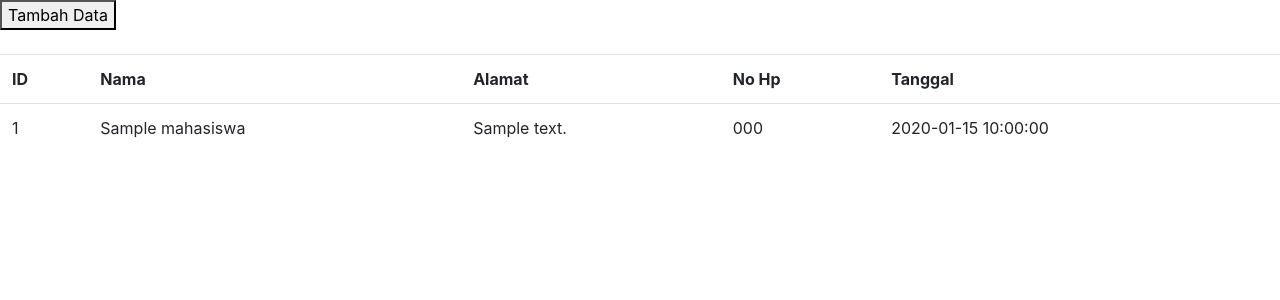
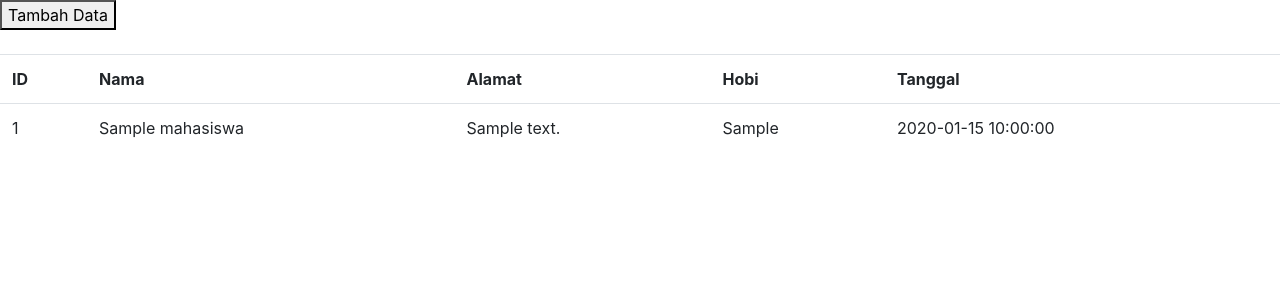
Before and after one commit to rifkiahmadsururi/dicodingAzure01, a PHP site: page / in a window 1280 px wide. Shown: the top 300 px of the page. Run offline with PHP 8.4, Linux system fonts and the light colour scheme; tables that the repository leaves empty or names only in its code hold one stand-in row (values such as "Sample post"); some libraries are stand-ins or nearby versions.

Commit message:
Add files via upload

```diff
--- a/index.php
+++ b/index.php
@@ -17,7 +17,7 @@ include 'koneksi.php';
 	<br>
 
 	<table class="table">
-		<tr><th>ID</th><th>Nama</th><th>Alamat</th><th>No Hp</th><th>Tanggal</th></tr>
+		<tr><th>ID</th><th>Nama</th><th>Alamat</th><th>Hobi</th><th>Tanggal</th></tr>
 		<?php
 			$query_mahasiswa = "SELECT * FROM mahasiswa";
             $mahasiswa = $conn->query($query_mahasiswa);
@@ -38,7 +38,7 @@ include 'koneksi.php';
 	            		echo "</td>";
 
 	            		echo "<td>";
-	            		echo $mhss['no_hp'];
+	            		echo $mhss['hobi'];
 	            		echo "</td>";
 
 	            		echo "<td>";
--- a/tambah.php
+++ b/tambah.php
@@ -11,7 +11,7 @@
 		<table class="table">
 			<tr><td>Nama</td><td><input type="text" name="nama"></td></tr>
 			<tr><td>Alamat</td><td><input type="text" name="alamat"></td></tr>
-			<tr><td>No HP</td><td><input type="text" name="no_hp"></td></tr>
+			<tr><td>Hobi</td><td><input type="text" name="hobi"></td></tr>
 			<tr><td>Aksi</td><td><input type="submit" name="" value="Simpan Data"></td></tr>
 		</table>
 	</form>
--- a/tambahaction01.php
+++ b/tambahaction01.php
@@ -3,8 +3,8 @@
         include 'koneksi.php';
         $nama = $_POST['nama'];
         $alamat = $_POST['alamat'];
-        $no_hp = $_POST['no_hp'];
-        $sql_insert = "exec sp_insertMahasiswa $nama, $alamat, $no_hp";
+        $hobi = $_POST['hobi'];
+        $sql_insert = "exec sp_insertMahasiswa $nama, $alamat, $hobi";
         $stmt = $conn->prepare($sql_insert);
         $stmt->execute();
 
```
